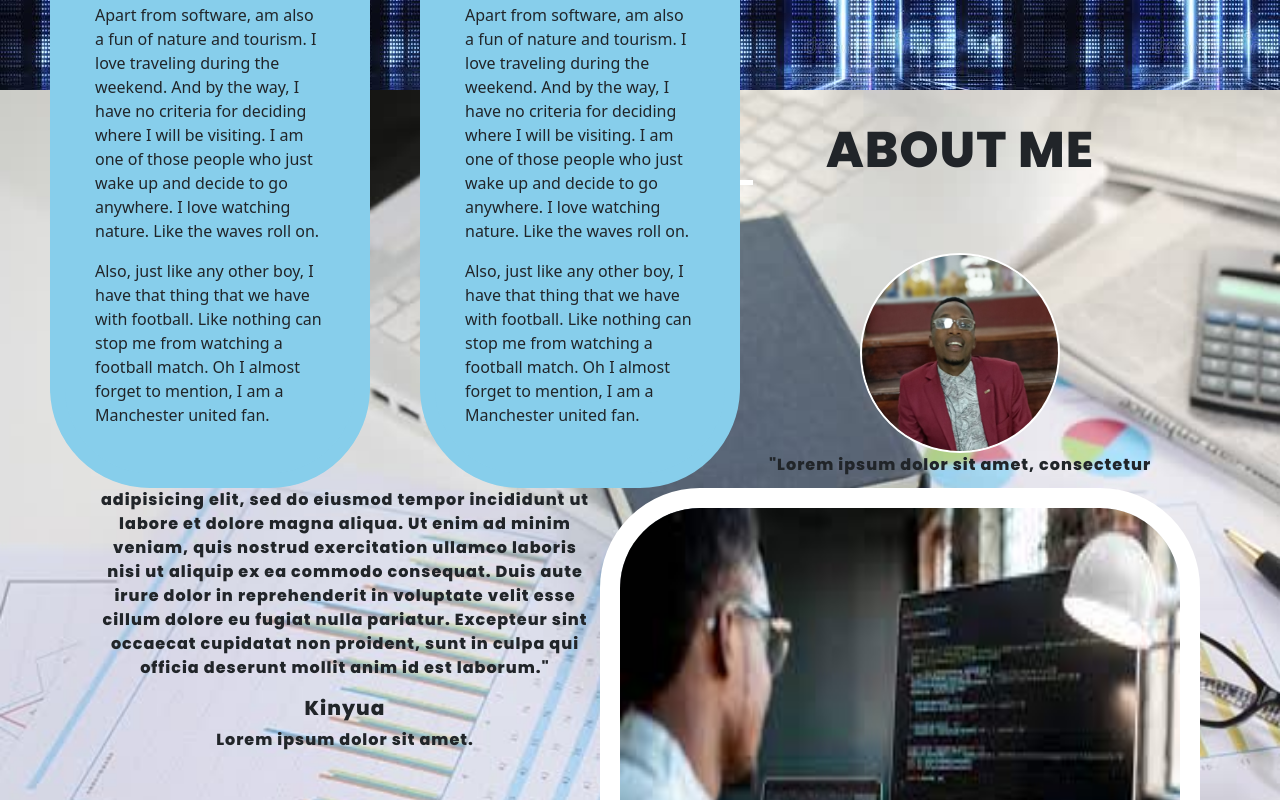
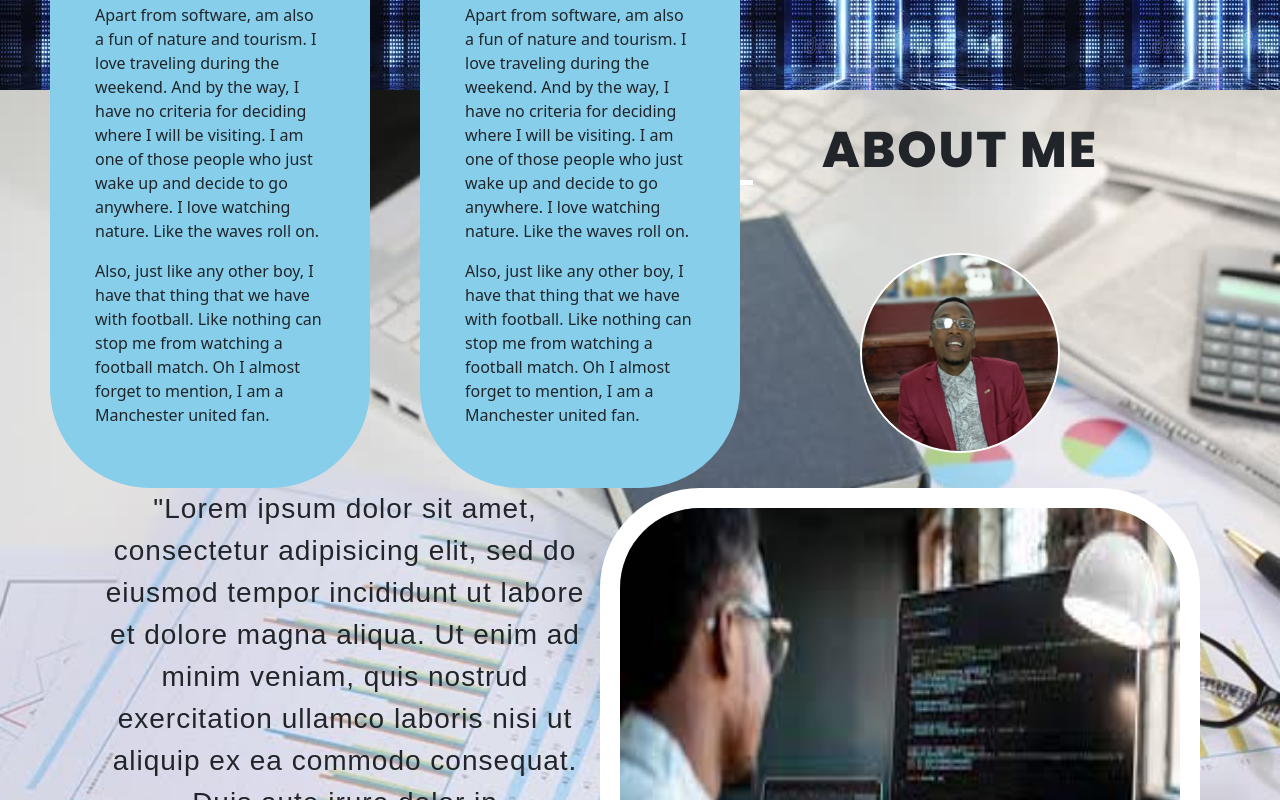
Before and after one commit to Manasseh-Kinyua/new-portfolio, a plain HTML site: page index.html in a window 1280 px wide. Shown: the part 1640-2440 px from the top of the page. Drawn offline with Linux system fonts and the light colour scheme.

Commit message:
Add more style to the about me section

```diff
--- a/css/styles.css
+++ b/css/styles.css
@@ -109,6 +109,7 @@ a.active {
   min-height: 100vh;
   width: 100%;
   background-image: url('../images/1.jpg');
+  height: 600px;
   background-position: center;
   background-size: cover;
 }
@@ -121,6 +122,7 @@ a.active {
   font-size: 50px;
   font-weight: 800;
   text-transform: uppercase;
+  letter-spacing: 2px;
 }
 
 .inf article h1::after {
@@ -139,3 +141,21 @@ a.active {
   border-radius: 50%;
   margin-top: 60px;
 }
+
+#wrapper blockquote {
+  font-family: sans-serif;
+  font-size: 28px;
+  margin-top: 30px;
+}
+
+#wrapper h5 {
+  text-transform: uppercase;
+  font-size: 28px;
+  margin-top: 30px;
+  letter-spacing: 2px;
+}
+
+#wrapper p {
+  font-size: 20px;
+
+}
```
